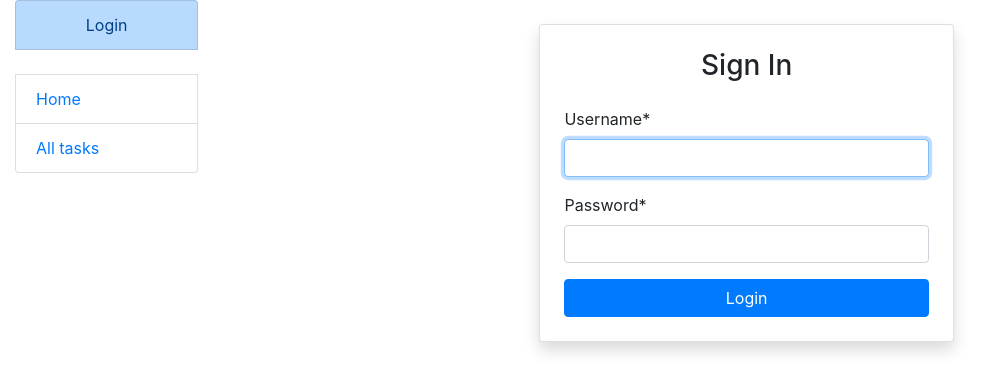
After one commit to LassisterV16/py-task-manager, a Django app: page /accounts/login/ in a window 1280 px wide. The commit adds this page. Shown: the top 392 px of the page, without its empty margins (0-1005 px from the left). Run offline with Django 5.2, Linux system fonts and the light colour scheme; some libraries are stand-ins or nearby versions.

Commit message:
implement login and logout, add these features to sidebar

```diff
--- a/py_task_manager/settings.py
+++ b/py_task_manager/settings.py
@@ -107,8 +107,6 @@ AUTH_USER_MODEL = "task.Worker"
 
 LOGIN_REDIRECT_URL = "/"
 
-LOGOUT_REDIRECT_URL = "accounts/login/"
-
 # Internationalization
 # https://docs.djangoproject.com/en/6.0/topics/i18n/
 
--- a/py_task_manager/urls.py
+++ b/py_task_manager/urls.py
@@ -20,4 +20,5 @@ from django.urls import path, include
 urlpatterns = [
     path("admin/", admin.site.urls),
     path("", include("task.urls", namespace="task")),
+    path("accounts/", include("django.contrib.auth.urls")),
 ]
--- a/templates/includes/sidebar.html
+++ b/templates/includes/sidebar.html
@@ -1,10 +1,19 @@
 <ul class="sidebar-nav list-group">
-{#  {% if user.is_authenticated %}#}
-{#    <li class="list-group-item">User: <a href="{{ user.get_absolute_url }}">{{ user.get_username }}</a></li>#}
-{#    <li class="list-group-item"><a href="{% url 'logout'%}?next={{request.path}}">Logout</a></li>#}
-{#  {% else %}#}
-{#    <li class="list-group-item"><a href="{% url 'login'%}?next={{request.path}}">Login</a></li>#}
-{#  {% endif %}#}
+  {% if user.is_authenticated %}
+    <div class="list-group-item list-group-item-light small text-muted">
+      Logged in as: <strong class="text-dark">{{ user.username }}</strong>
+    </div>
+    <div class="list-group-item">
+      <form action="{% url 'logout' %}" method="post" class="m-0">
+        {% csrf_token %}
+        <button type="submit" class="btn btn-sm btn-block btn-outline-danger">Logout</button>
+      </form>
+    </div>
+  {% else %}
+    <a href="{% url 'login' %}" class="list-group-item list-group-item-action list-group-item-primary text-center">
+      Login
+    </a>
+  {% endif %}
 
   <br>
 
--- /dev/null
+++ b/templates/registration/login.html
@@ -0,0 +1,22 @@
+{% extends "base.html" %}
+{% load crispy_forms_tags %}
+
+{% block content %}
+<div class="row justify-content-center mt-4">
+  <div class="col-md-6 col-lg-5">
+    <div class="card shadow">
+      <div class="card-body p-4">
+        <h3 class="card-title text-center mb-4">Sign In</h3>
+
+        <form method="post" novalidate>
+          {% csrf_token %}
+
+          {{ form|crispy }}
+
+          <button type="submit" class="btn btn-primary btn-block mt-3">Login</button>
+        </form>
+      </div>
+    </div>
+  </div>
+</div>
+{% endblock %}
```
Also changed, not shown: templates/registration/logged_out.html (added, +14 -0 lines).
